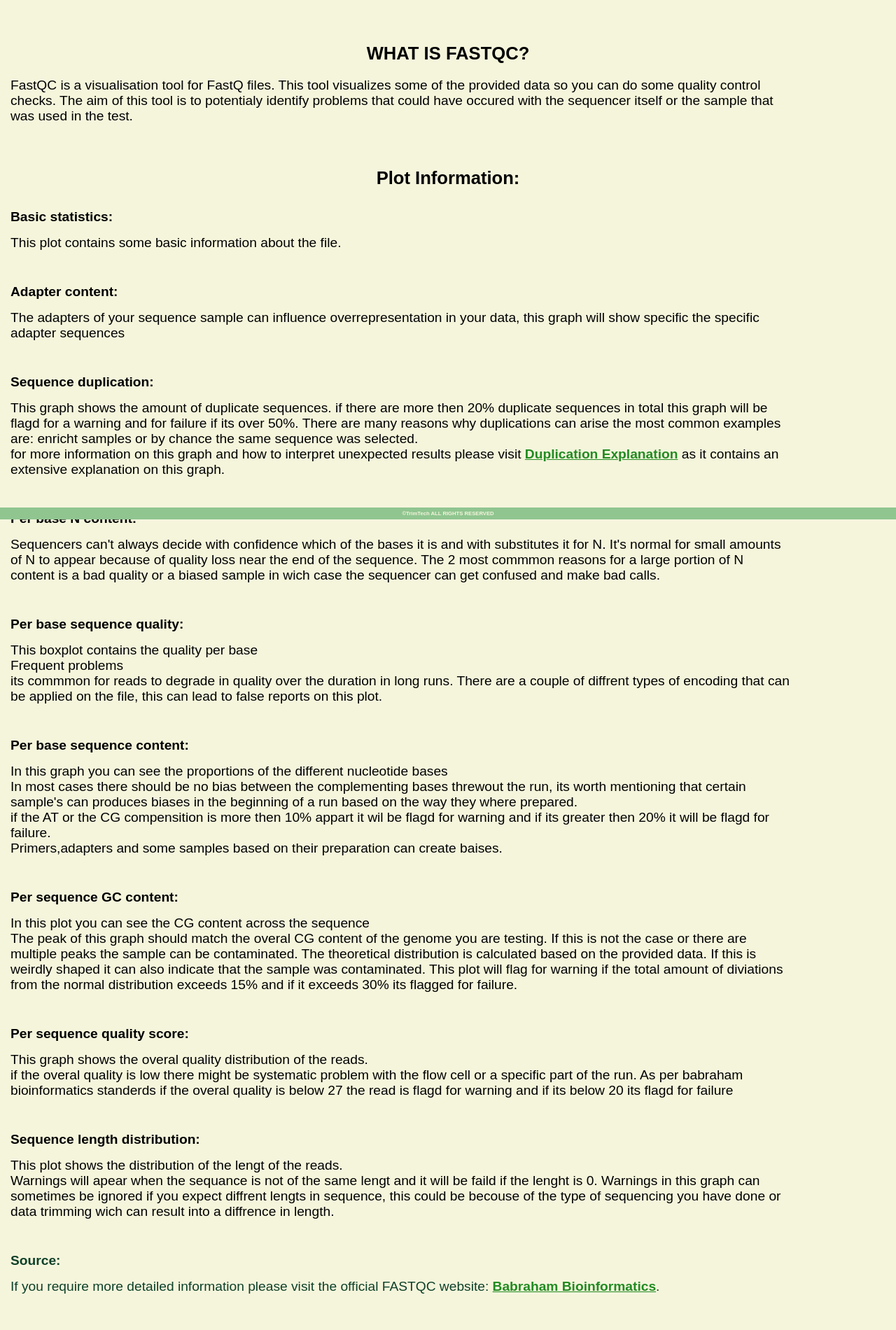
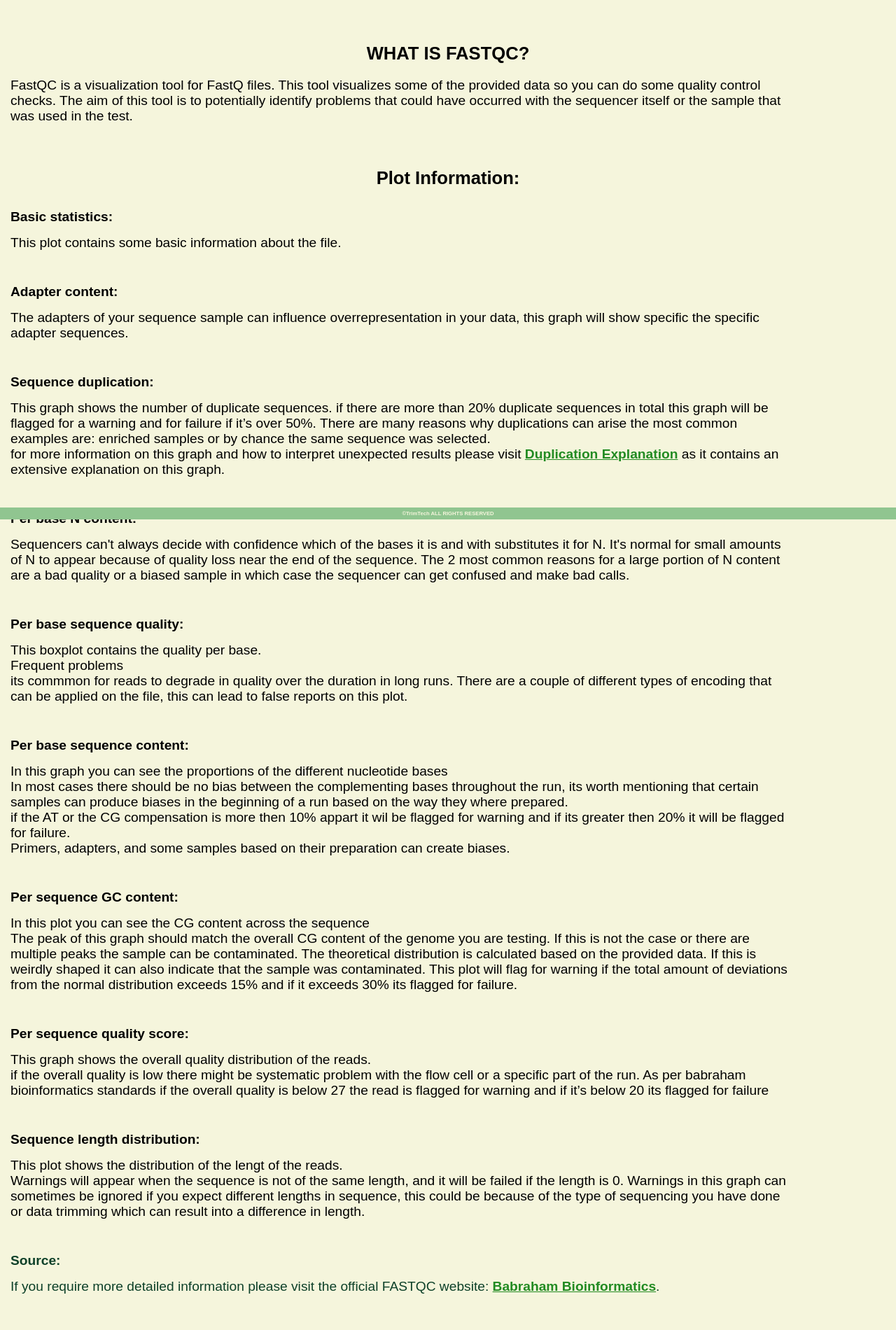
Before and after one commit to KasthuryI/Bio-informatica-toolbox, a Flask app: page /fastqc in a window 1280 px wide. Shown: the part 58-1958 px from the top of the page at 70% size. Run offline with Flask 3, Linux system fonts and the light colour scheme.

Commit message:
fixed spelling & grammar

```diff
--- a/templates/about.html
+++ b/templates/about.html
@@ -16,7 +16,7 @@
    <h3 class="headers_text_about_page"> What is a FastQ-file? </h3>
    <div class="text_about_page">
     <p>
-        If you want to know more about how this process works it’s important to know what a FastQ-file is.<br>
+        If you want to know more about how this process works, it’s important to know what a FastQ-file is.<br>
         A FASTQ format is a text file format that stores:</p><br>
         <ul class="text_about_list">
         <li>base sequences</li>
--- a/templates/fastqc.html
+++ b/templates/fastqc.html
@@ -5,9 +5,9 @@
    <!-- CONTENT -->
    <h1 class="head_text_fastqc"> WHAT IS FASTQC? </h1>
    <p class="text_fastqc">
-      FastQC is a visualisation tool for FastQ files. This tool visualizes some of the provided data
-      so you can do some quality control checks. The aim of this tool is to potentialy identify problems that could have
-      occured with the sequencer itself or the sample that was used in the test.
+      FastQC is a visualization tool for FastQ files. This tool visualizes some of the provided data
+      so you can do some quality control checks. The aim of this tool is to potentially identify problems that could have
+      occurred with the sequencer itself or the sample that was used in the test.
    </p>
    <br>
 
@@ -17,14 +17,14 @@
    <br>
 
    <h4 class="headers_text_fastqc">Adapter content:</h4>
-   <p class="text_fastqc"> The adapters of your sequence sample can influence overrepresentation in your data, this graph will show specific the specific adapter sequences </p>
+   <p class="text_fastqc"> The adapters of your sequence sample can influence overrepresentation in your data, this graph will show specific the specific adapter sequences. </p>
    <br>
 
    <h4 class="headers_text_fastqc"> Sequence duplication:</h4>
    <p class="text_fastqc">
-      This graph shows the amount of duplicate sequences. if there are more then 20% duplicate sequences in total this graph will be
-      flagd for a warning and for failure if its over 50%. There are many reasons why duplications can arise the most common examples
-      are: enricht samples or by chance the same sequence was selected.
+      This graph shows the number of duplicate sequences. if there are more than 20% duplicate sequences in total this graph will be
+      flagged for a warning and for failure if it’s over 50%. There are many reasons why duplications can arise the most common examples
+      are: enriched samples or by chance the same sequence was selected.
       <br>
       for more information on this graph and how to interpret unexpected results please visit <a href="https://www.bioinformatics.babraham.ac.uk/projects/fastqc/Help/3%20Analysis%20Modules/8%20Duplicate%20Sequences.html" class="links_text_fastqc">Duplication Explanation</a>
       as it contains an extensive explanation on this graph.
@@ -34,20 +34,20 @@
    <h4 class="headers_text_fastqc"> Per base N content:</h4>
    <p class="text_fastqc">
       Sequencers can't always decide with confidence which of the bases it is and with substitutes
-      it for N. It's normal for small amounts of N to appear because of quality loss near the end of the sequence. The 2 most commmon
-      reasons for a large portion of N content is a bad quality or a biased sample in wich case the sequencer can get confused and make
+      it for N. It's normal for small amounts of N to appear because of quality loss near the end of the sequence. The 2 most common
+      reasons for a large portion of N content are a bad quality or a biased sample in which case the sequencer can get confused and make
       bad calls.
    </p>
    <br>
 
    <h4 class="headers_text_fastqc">Per base sequence quality:</h4>
    <p class="text_fastqc">
-      This boxplot contains the quality per base
+      This boxplot contains the quality per base.
       <br>
       Frequent problems
       <br>
       its commmon for reads to degrade in quality over the duration in long runs.
-      There are a couple of diffrent types of encoding that can be applied on the file, this can lead to false reports on
+      There are a couple of different types of encoding that can be applied on the file, this can lead to false reports on
       this plot.
    </p>
    <br>
@@ -56,13 +56,13 @@
    <p class="text_fastqc">
       In this graph you can see the proportions of the different nucleotide bases
       <br>
-      In most cases there should be no bias between the complementing bases threwout the run, its worth mentioning that certain
-      sample's can produces biases in the beginning of a run based on the way they where prepared.
+      In most cases there should be no bias between the complementing bases throughout the run, its worth mentioning that certain
+      samples can produce biases in the beginning of a run based on the way they where prepared.
       <br>
-      if the AT or the CG compensition is more then 10% appart it wil be flagd for warning and if its greater then 20% it will be flagd
+      if the AT or the CG compensation is more then 10% appart it wil be flagged for warning and if its greater then 20% it will be flagged
       for failure.
       <br>
-      Primers,adapters and some samples based on their preparation can create baises.
+      Primers, adapters, and some samples based on their preparation can create biases.
    </p>
    <br>
 
@@ -70,19 +70,19 @@
    <p class="text_fastqc">
       In this plot you can see the CG content across the sequence
       <br>
-      The peak of this graph should match the overal CG content of the genome you are testing. If this is not the case
+      The peak of this graph should match the overall CG content of the genome you are testing. If this is not the case
       or there are multiple peaks the sample can be contaminated. The theoretical distribution is calculated based on the provided data.
       If this is weirdly shaped it can also indicate that the sample was contaminated.
-      This plot will flag for warning if the total amount of diviations from the normal distribution exceeds 15% and if it exceeds 30% its
+      This plot will flag for warning if the total amount of deviations from the normal distribution exceeds 15% and if it exceeds 30% its
       flagged for failure.
    </p>
    <br>
 
    <h4 class="headers_text_fastqc"> Per sequence quality score:</h4>
-   <p class="text_fastqc">This graph shows the overal quality distribution of the reads.<br>
-      if the overal quality is low there might be systematic problem with the flow cell or a specific part of the run.
-      As per babraham bioinformatics standerds if the overal quality is below 27 the read is flagd for warning and if its below 20
-      its flagd for failure
+   <p class="text_fastqc">This graph shows the overall quality distribution of the reads.<br>
+      if the overall quality is low there might be systematic problem with the flow cell or a specific part of the run.
+      As per babraham bioinformatics standards if the overall quality is below 27 the read is flagged for warning and if it’s below 20
+      its flagged for failure
    </p>
    <br>
 
@@ -90,9 +90,9 @@
    <p class="text_fastqc">
       This plot shows the distribution of the lengt of the reads.
       <br>
-      Warnings will apear when the sequance is not of the same lengt and it will be faild if the lenght is 0.
-      Warnings in this graph can sometimes be ignored if you expect diffrent lengts in sequence, this could be becouse of the type of
-      sequencing you have done or data trimming wich can result into a diffrence in length.
+      Warnings will appear when the sequence is not of the same length, and it will be failed if the length is 0.
+      Warnings in this graph can sometimes be ignored if you expect different lengths in sequence, this could be because of the type of
+      sequencing you have done or data trimming which can result into a difference in length.
    </p>
    <br>
 
--- a/templates/how_does_it_work.html
+++ b/templates/how_does_it_work.html
@@ -18,7 +18,7 @@
         When the user chooses to trim the data, the user can choose the values of crop, minlen, etc.
         The data will be trimmed and sent to FASTQC to execute quality control for the second time. After the quality control is executed, the plots of the original data (the one before
         trimming) and the new data (the one after trimming) will be shown next to each other to compare the quality
-        of the data's.
+        of the data.
         </p>
     </div>
 {% endblock %}
```
Also changed, not shown: templates/compare.html (+8 -0 lines), templates/trimmomatic.html (+4 -4 lines), README.md, templates/basetemplate.html (line endings or trailing spaces), templates/contactpage.html (line endings or trailing spaces), templates/disclaimer.html (line endings or trailing spaces), templates/homepage.html (line endings or trailing spaces), templates/options_page.html (line endings or trailing spaces), templates/uploadpage.html (line endings or trailing spaces).
